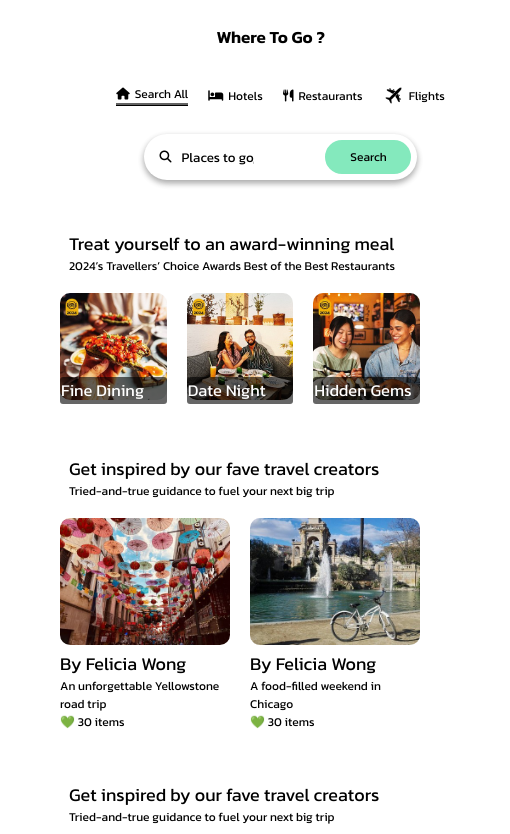
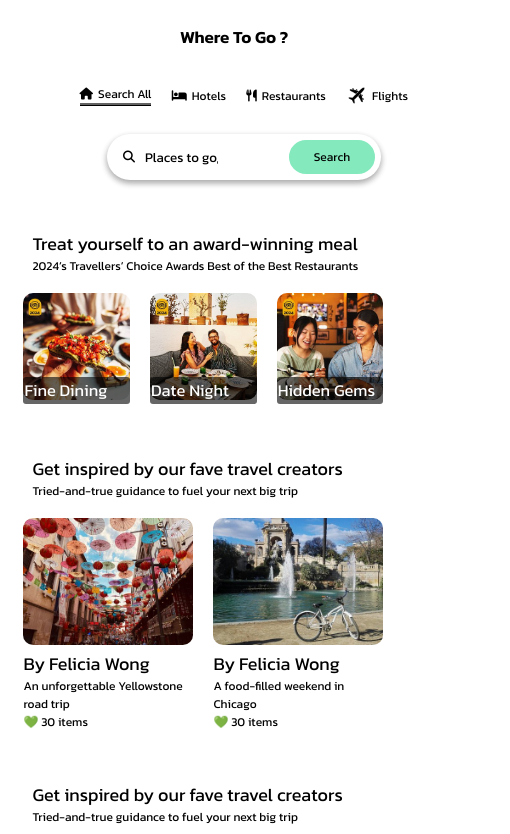
Before and after one commit to ssomeshkumar/Trip-Advisor, a plain HTML site: page index.html in a window 390 px wide. Shown: the part 87-921 px from the top of the page, 510 px wide, since content can reach past the window. Drawn offline with Linux system fonts and the light colour scheme.

Commit message:
modified

```diff
--- a/style.css
+++ b/style.css
@@ -673,7 +673,7 @@
 @media screen and (max-width: 600px) {
   .body {
     font-size: 12px;
-    width: 30px;
+    width: 10%;
     justify-content: center;
     align-items: center;
   }
@@ -793,7 +793,7 @@
   }
   .trip-page {
     display: flex;
-    margin-left: 200%;
+    margin-left: 20%;
     justify-content: center;
     align-items: center;
   }
@@ -801,6 +801,7 @@
     display: block;
     margin-top: 30px;
     width: 350px;
-    margin-left: 50px;
+    margin-left: 20px;
   }
+
 }
```
